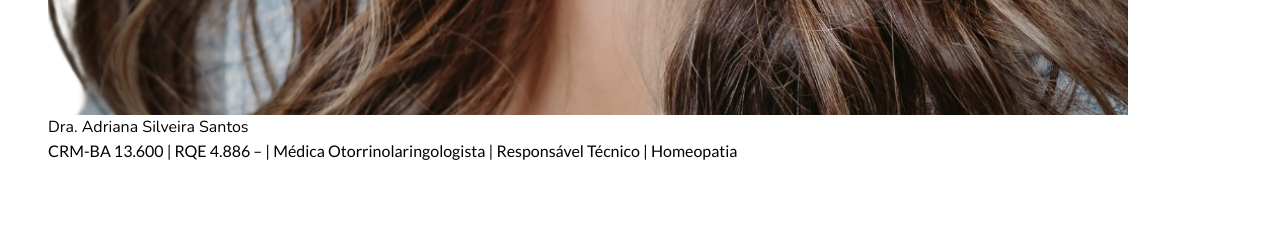
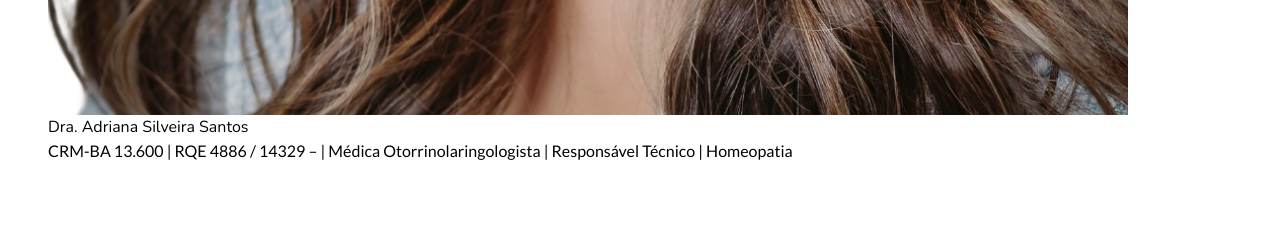
Before and after one commit to MateusCarvalho2/audiobaby-site, a React (Vite) app in the folder client/: page / in a window 1280 px wide. Shown: the part 9880-10109 px from the top of the page. Built offline with nearby package versions, Linux system fonts and the light colour scheme.

Commit message:
atualização rqe adriana

```diff
--- a/client/src/components/EquipeSection.tsx
+++ b/client/src/components/EquipeSection.tsx
@@ -15,7 +15,7 @@ const team = [
   {
     name: "Dra. Adriana Silveira Santos",
     details:
-      "CRM-BA 13.600 | RQE 4.886 – | Médica Otorrinolaringologista | Responsável Técnico | Homeopatia",
+      "CRM-BA 13.600 | RQE 4886 / 14329 – | Médica Otorrinolaringologista | Responsável Técnico | Homeopatia",
     imgSrc: "/imagens/corpoclinico/Adriana.png",
   },
   {
```
